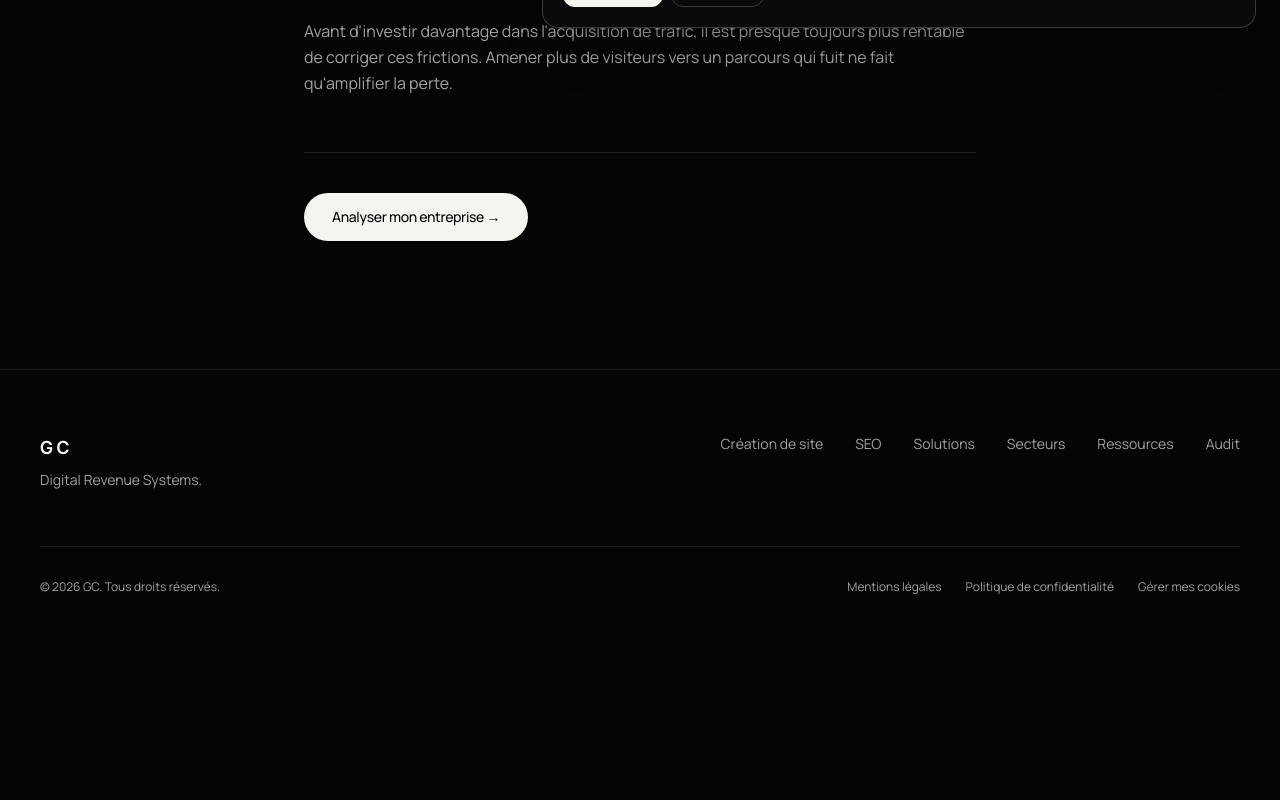
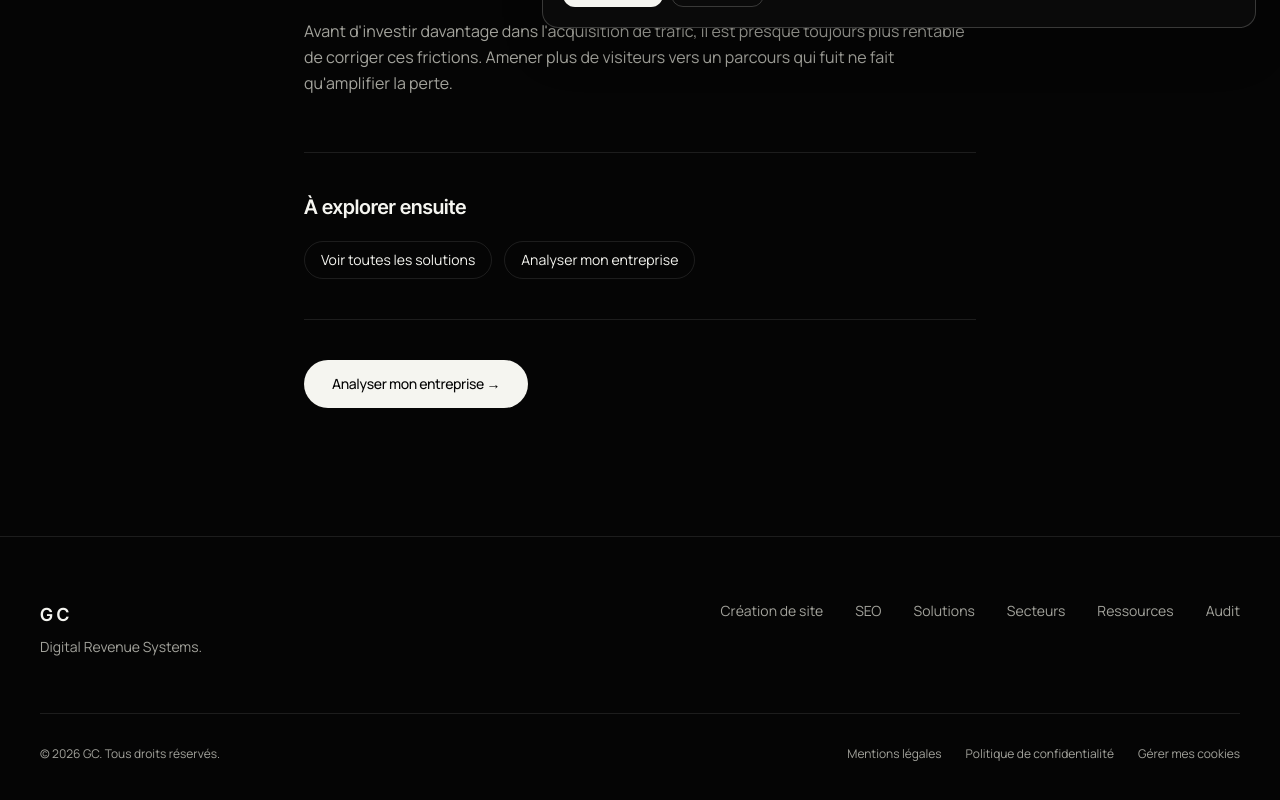
Before and after one commit to mathieumilo3-bot/-generation-capable, a Next.js app in the folder site-vitrine/: page /ressources/erreurs-perte-demandes-entreprise-locale in a window 1280 px wide. Shown: the part 748-1548 px from the top of the page. Before the commit the page ends 1407 px from the top, so only its background shows below. Built offline with nearby package versions, Linux system fonts and the light colour scheme; no server answers.

Commit message:
SEO: link guides to commercial intent pages

```diff
--- a/site-vitrine/src/app/ressources/[article]/page.tsx
+++ b/site-vitrine/src/app/ressources/[article]/page.tsx
@@ -1,4 +1,5 @@
 import type { Metadata } from "next";
+import Link from "next/link";
 import { notFound } from "next/navigation";
 import { Section, Eyebrow } from "@/components/ui/Section";
 import { Button } from "@/components/ui/Button";
@@ -7,6 +8,43 @@ import { PRIMARY_CTA_LABEL, SITE_URL } from "@/lib/constants";
 import { ARTICLES, getArticleBySlug } from "@/lib/data/articles";
 
 type Props = { params: Promise<{ article: string }> };
+
+const RELATED_LINKS: Record<string, { href: string; label: string }[]> = {
+  "prix-creation-site-internet": [
+    { href: "/creation-site-internet", label: "Création de site internet" },
+    { href: "/solutions/refonte-site-internet", label: "Refonte de site internet" },
+  ],
+  "comment-etre-visible-sur-google": [
+    { href: "/seo", label: "Référencement SEO" },
+    { href: "/solutions/visibilite-google", label: "Visibilité Google" },
+    { href: "/solutions/audit-seo", label: "Audit SEO" },
+  ],
+  "seo-local-artisan": [
+    { href: "/solutions/referencement-artisan", label: "Référencement artisan" },
+    { href: "/solutions/referencement-local", label: "Référencement local" },
+  ],
+  "optimiser-google-business-profile": [
+    { href: "/solutions/google-business-profile", label: "Optimisation Google Business Profile" },
+    { href: "/solutions/referencement-local", label: "SEO local" },
+  ],
+  "prix-referencement-seo": [
+    { href: "/seo", label: "Référencement SEO" },
+    { href: "/solutions/audit-seo", label: "Audit SEO" },
+  ],
+  "site-internet-artisan-guide": [
+    { href: "/solutions/creation-site-artisan", label: "Création de site pour artisan" },
+    { href: "/solutions/referencement-artisan", label: "Référencement artisan" },
+  ],
+  "generer-demandes-devis-en-ligne": [
+    { href: "/solutions/generation-de-leads", label: "Génération de leads" },
+    { href: "/solutions/landing-page", label: "Landing page" },
+    { href: "/solutions/acquisition-artisan", label: "Acquisition artisan" },
+  ],
+  "refonte-site-seo-erreurs": [
+    { href: "/solutions/refonte-site-internet", label: "Refonte de site internet" },
+    { href: "/solutions/audit-seo", label: "Audit SEO" },
+  ],
+};
 
 export function generateStaticParams() {
   return ARTICLES.map((article) => ({ article: article.slug }));
@@ -28,6 +66,10 @@ export default async function ArticlePage({ params }: Props) {
   const { article: slug } = await params;
   const article = getArticleBySlug(slug);
   if (!article) notFound();
+  const relatedLinks = RELATED_LINKS[article.slug] ?? [
+    { href: "/solutions", label: "Voir toutes les solutions" },
+    { href: "/audit", label: "Analyser mon entreprise" },
+  ];
 
   return (
     <Section className="py-24 sm:py-32">
@@ -60,6 +102,21 @@ export default async function ArticlePage({ params }: Props) {
         </div>
 
         <div className="mt-14 border-t border-[var(--color-border)] pt-10">
+          <h2 className="font-display text-xl font-semibold text-[var(--color-text)]">À explorer ensuite</h2>
+          <div className="mt-5 flex flex-wrap gap-3">
+            {relatedLinks.map((link) => (
+              <Link
+                key={link.href}
+                href={link.href}
+                className="rounded-full border border-[var(--color-border)] px-4 py-2 text-sm text-[var(--color-text)] transition-colors hover:border-[var(--color-muted)]"
+              >
+                {link.label}
+              </Link>
+            ))}
+          </div>
+        </div>
+
+        <div className="mt-10 border-t border-[var(--color-border)] pt-10">
           <Button
             href="/audit"
             variant="primary"
```
